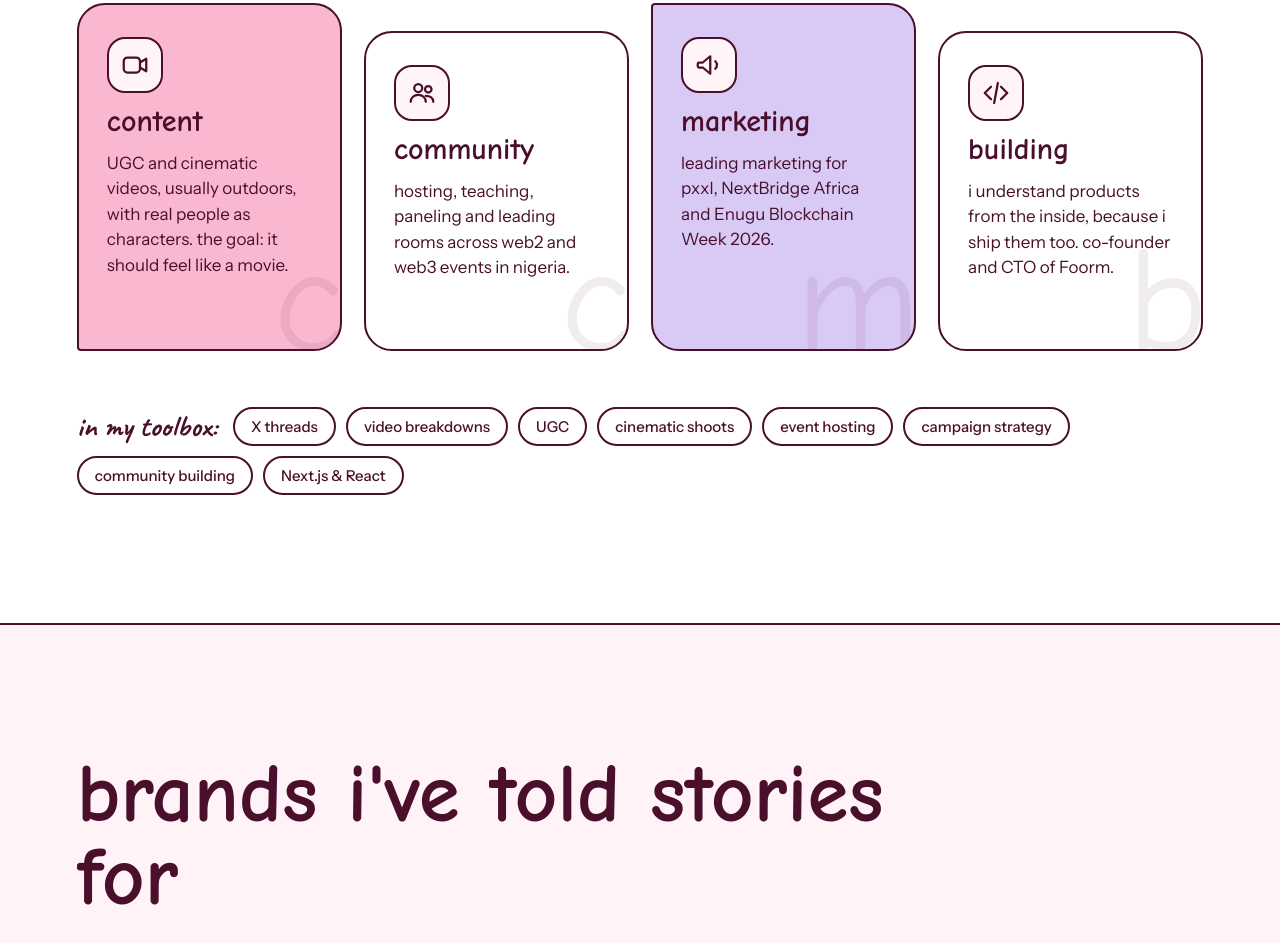
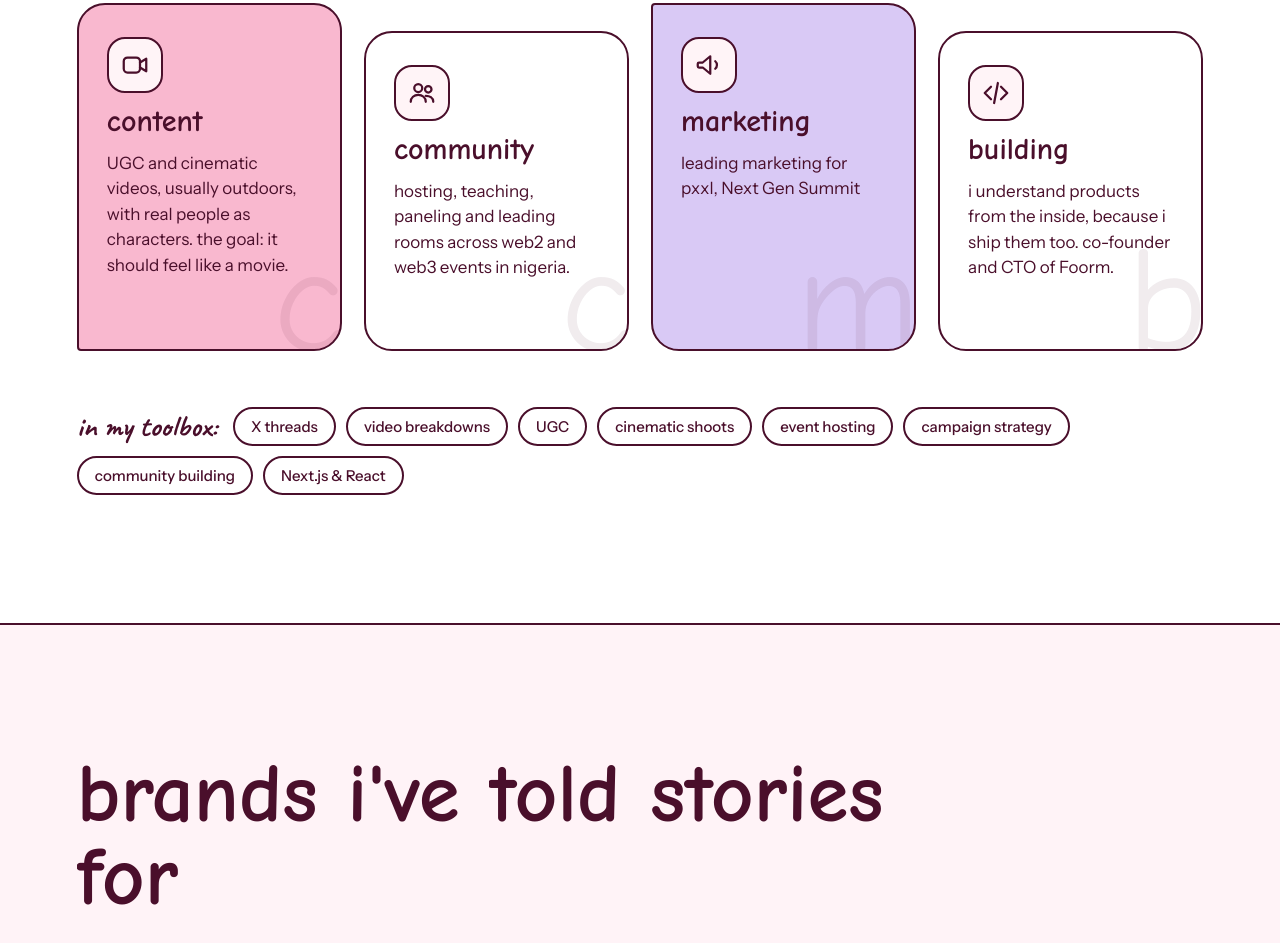
Before and after one commit to Uwakmfon-Ekong/creative-whakee, a plain HTML site: page index.html in a window 1280 px wide. Shown: the part 1479-2422 px from the top of the page. Drawn offline with Linux system fonts and the light colour scheme; a web font is replaced by a local one.

Commit message:
updated info

```diff
--- a/index.html
+++ b/index.html
@@ -1915,8 +1915,7 @@
             </div>
             <h3>marketing</h3>
             <p>
-              leading marketing for pxxl, NextBridge Africa and Enugu Blockchain
-              Week 2026.
+              leading marketing for pxxl, Next Gen Summit
             </p>
             <span class="num" aria-hidden="true">m</span>
           </article>
```
